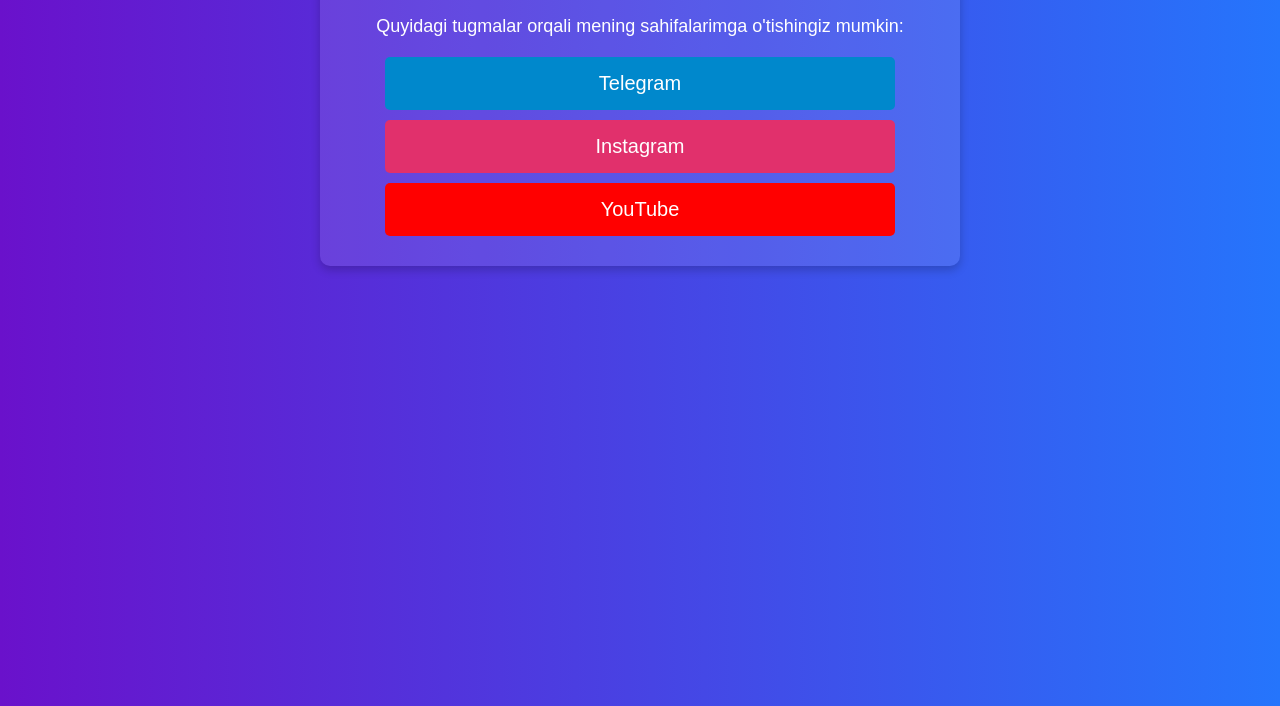
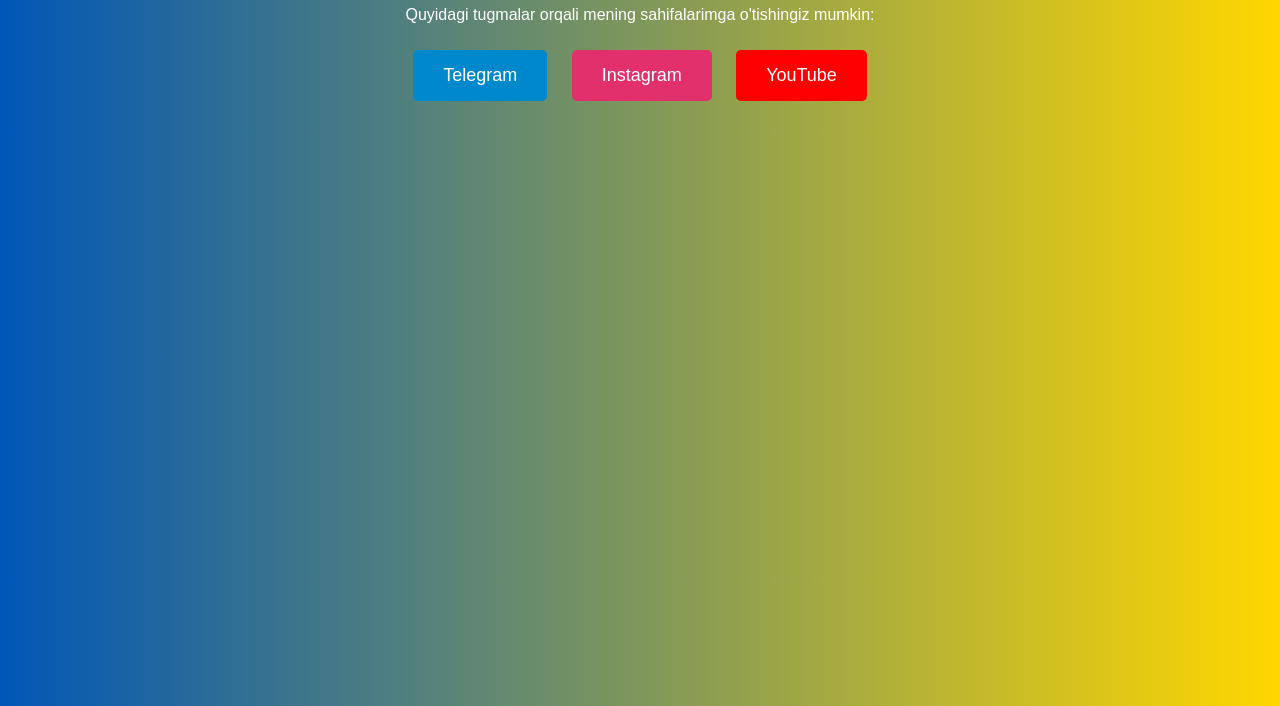
Before and after one commit to nursulton2/my-website, a plain HTML site: page index.html in a window 1280 px wide. Shown: the part 94-800 px from the top of the page. Drawn offline with Linux system fonts and the light colour scheme.

Commit message:
Update style.css

```diff
--- a/style.css
+++ b/style.css
@@ -1,42 +1,37 @@
+/* Asosiy sahifa uslubi */
 body {
     font-family: Arial, sans-serif;
     text-align: center;
-    background: linear-gradient(to right, #6a11cb, #2575fc);
+    background: linear-gradient(to right, #0057B7, #FFD700);
     color: white;
     margin: 0;
     padding: 20px;
 }
 
-.container {
-    max-width: 600px;
-    margin: auto;
+/* Sarlavha (Header) */
+header {
+    background: rgba(0, 0, 0, 0.3);
     padding: 20px;
-    background: rgba(255, 255, 255, 0.1);
     border-radius: 10px;
-    box-shadow: 0 4px 10px rgba(0, 0, 0, 0.2);
 }
 
-h1 {
-    font-size: 28px;
+/* Havolalar bo‘limi */
+.links {
+    margin-top: 30px;
+    padding: 20px;
+    background: rgba(255, 255, 255, 0.2);
+    border-radius: 10px;
 }
 
-p {
+/* Tugmalar */
+.btn {
+    display: inline-block;
+    margin: 10px;
+    padding: 15px 30px;
     font-size: 18px;
-}
-
-.buttons {
-    margin-top: 20px;
-}
-
-.btn {
-    display: block;
-    width: 80%;
-    margin: 10px auto;
-    padding: 15px;
     text-decoration: none;
-    font-size: 20px;
     border-radius: 5px;
-    transition: 0.3s;
+    transition: transform 0.2s, opacity 0.3s;
 }
 
 .telegram { background: #0088cc; color: white; }
@@ -44,5 +39,14 @@
 .youtube { background: #FF0000; color: white; }
 
 .btn:hover {
+    transform: scale(1.1);
     opacity: 0.8;
 }
+
+/* Pastki qism (Footer) */
+footer {
+    margin-top: 30px;
+    padding: 10px;
+    background: rgba(0, 0, 0, 0.3);
+    border-radius: 10px;
+}
```
